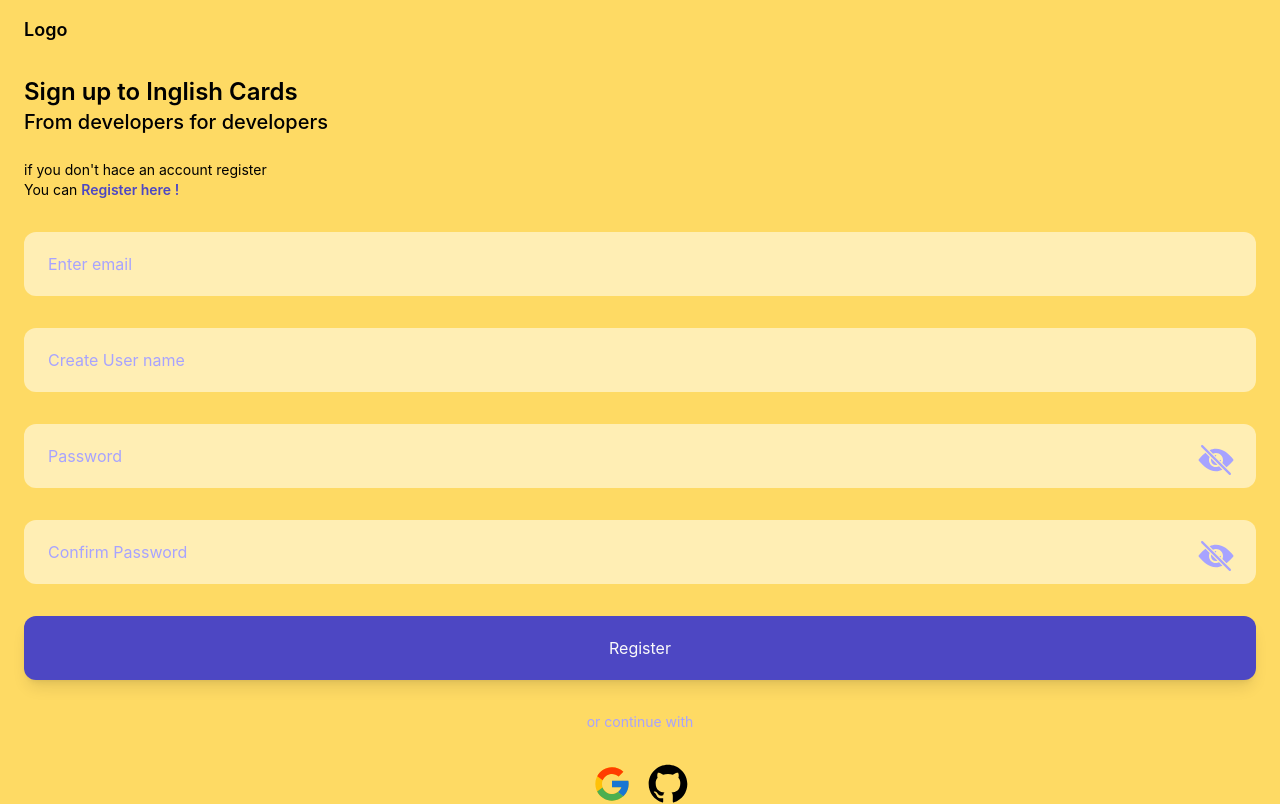
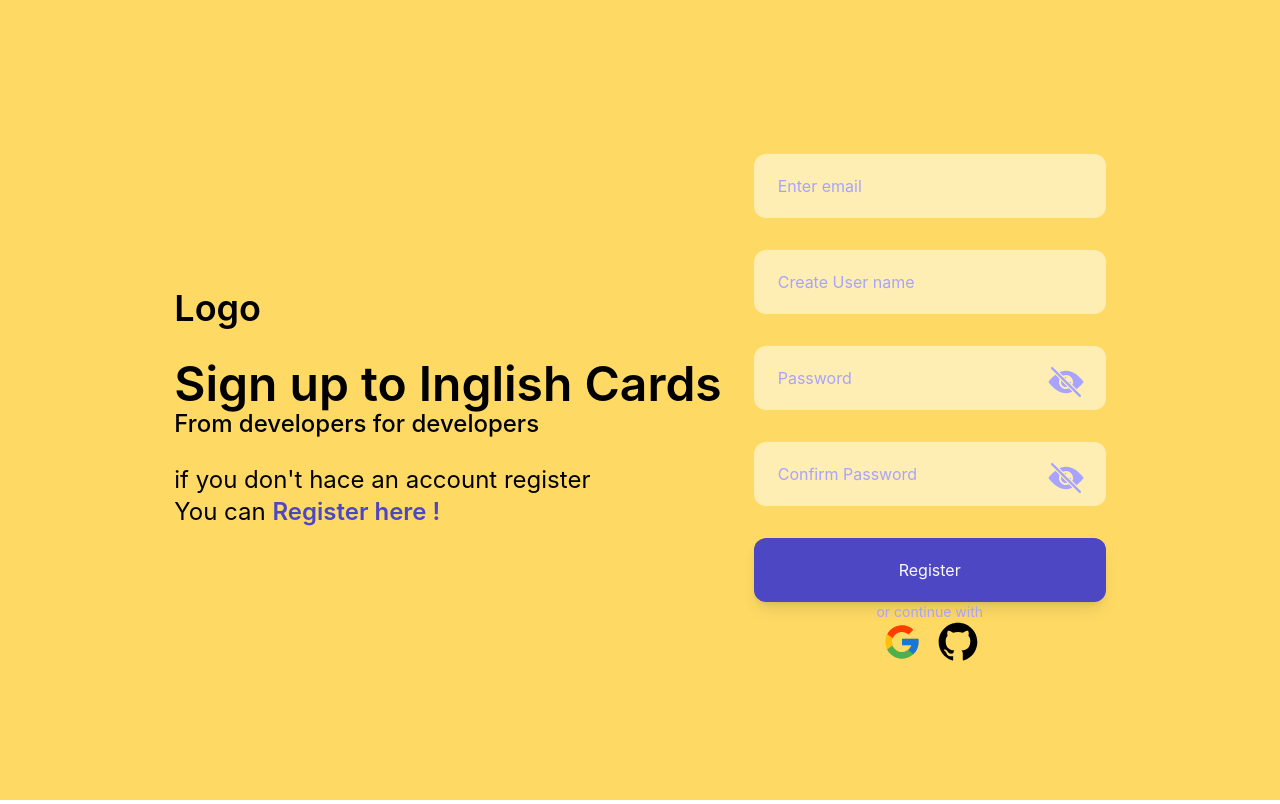
Before and after one commit to Agustin-0/InglishCards, a React (Vite) app: page / in a window 1280 px wide. Built offline with nearby package versions, Linux system fonts and the light colour scheme.

Commit message:
refactore complete

```diff
--- a/package.json
+++ b/package.json
@@ -11,6 +11,7 @@
   },
   "dependencies": {
     "@tailwindcss/vite": "^4.3.0",
+    "firebase": "^12.14.0",
     "react": "^19.2.0",
     "react-dom": "^19.2.0",
     "react-icons": "^5.6.0",
--- a/src/pages/LoginRegisterPage.jsx
+++ b/src/pages/LoginRegisterPage.jsx
@@ -5,20 +5,21 @@
 export default function LoginRegisterPage(){
     return(
         <>
-         <section className="bg-primary-200 px-6 flex flex-col gap-8 pt-4 bg">
-                        <div>
-                            <h3 className="text-lg font-semibold pb-8">Logo</h3>
-                            <h1 className="text-2xl font-semibold">Sign up to Inglish Cards</h1>
-                            <h3 className="text-xl  font-medium pb-6">From developers for developers</h3>
-                            <p className="text-sm">if you don't hace an account register</p>
-                            <p className="text-sm">You can <span className=" text-sm text-secondary-400 font-semibold">Register here !</span></p>
+         <section className="bg-primary-200 min-h-screen px-6 flex flex-col md:flex-row md:justify-center items-center gap-8 pt-4">
+                        <div className="flex flex-col justify-start">
+                            <h3 className="text-lg font-semibold md:text-4xl pb-8">Logo</h3>
+                            <h1 className="text-2xl font-semibold md:text-5xl">Sign up to Inglish Cards</h1>
+                            <h3 className="text-xl  font-medium md:text-2xl pb-6">From developers for developers</h3>
+                            <p className="text-sm md:text-2xl">if you don't hace an account register</p>
+                            <p className="text-sm md:text-2xl">You can <span className=" text-sm md:text-2xl text-secondary-400 font-semibold">Register here !</span></p>
                         </div>
 
                         <form action="">
                             <div className="flex flex-col gap-8">
                                 <div className="">
                                     <label htmlFor="">
-                                    <input className="bg-primary-100 py-5 px-6 w-full rounded-xl placeholder:text-secondary-300 " htmlFor="" placeholder="Enter email"/>
+                                    <input className="bg-primary-100 placeholder:text-secondary-300  focus:border-sky-500
+                                    py-5 px-6 w-full rounded-xl" htmlFor="" placeholder="Enter email"/>
                                     </label>
                                 </div>
                                  <div className="">
@@ -44,13 +45,13 @@
                                 </div>
                             </div>
 
+                            <p className="text-sm text-center text-secondary-300">or continue with</p>
+
+                            <div className="flex justify-center gap-4">
+                                <FcGoogle className="size-10 text-neutral-900" />
+                                <RxGithubLogo className="size-10" />
+                            </div>
                         </form>
-                        <p className="text-sm text-center text-secondary-300">or continue with</p>
-
-                        <div className="flex justify-center gap-4">
-                            <FcGoogle className="size-10 text-neutral-900" />
-                            <RxGithubLogo className="size-10" />
-                        </div>
                     </section>
         </>
     )
```
Also changed, not shown: src/components/ui/ButtonLogins.jsx (deleted), src/components/ui/Label.jsx (deleted), 2 other files (tests, documents, lock files or other folders).
